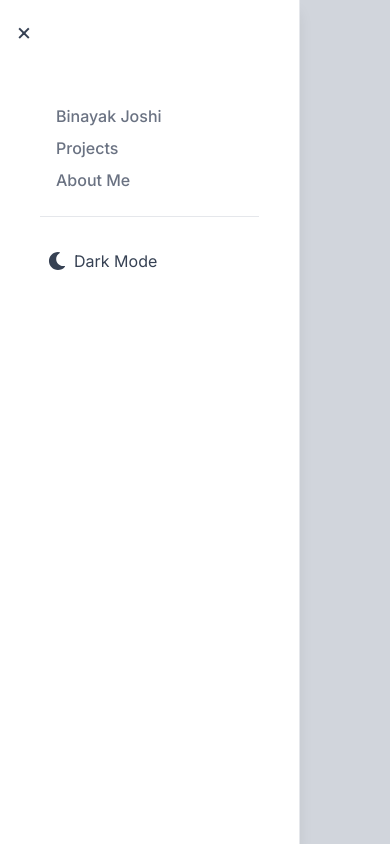
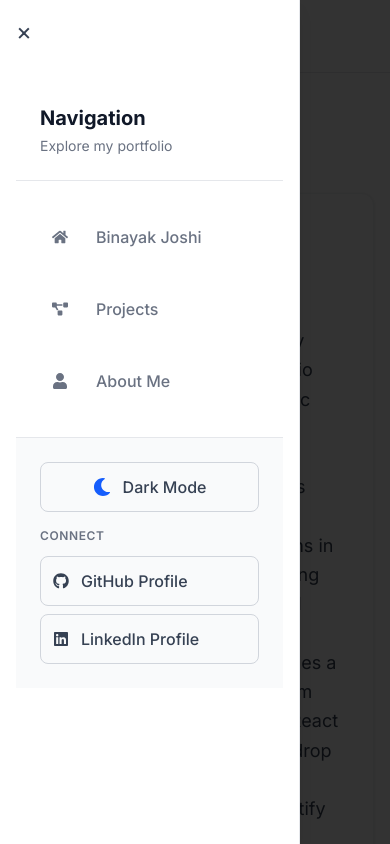
Before and after one commit to binayakjoshi/portfolio, a Next.js app: page /projects/audioatlas in a window 390 px wide. Both pictures are taken after a click on the button "Menu". Shown: the top 844 px of the page. Built offline with nearby package versions, Linux system fonts and the light colour scheme.

Commit message:
chore(sidedrawer,nav): updated dark theme and backdrop

```diff
--- a/components/navigation/nav-bar.tsx
+++ b/components/navigation/nav-bar.tsx
@@ -1,6 +1,15 @@
 "use client";
 import { useState, useEffect } from "react";
-import { FaBars, FaGithub, FaLinkedin, FaSun, FaMoon } from "react-icons/fa";
+import {
+  FaBars,
+  FaGithub,
+  FaLinkedin,
+  FaSun,
+  FaMoon,
+  FaHome,
+  FaProjectDiagram,
+  FaUser,
+} from "react-icons/fa";
 import Button from "../custom-elements/button";
 import SideDrawer from "./side-drawer";
 import NavLink from "./nav-link";
@@ -21,7 +30,7 @@ const NavigationBar = () => {
   }
 
   return (
-    <header className="w-full bg-white dark:bg-zinc-800 shadow-sm border-b border-gray-200 dark:border-gray-600 transition-colors duration-200">
+    <header className="w-full bg-white dark:bg-zinc-900 shadow-sm border-b border-gray-200 dark:border-gray-600 transition-colors duration-200">
       <Button
         className="block sm:hidden fixed top-4 left-4 z-50 inline-flex items-center justify-center p-2 bg-white dark:bg-gray-700 border border-gray-200 dark:border-gray-500 rounded-lg shadow-md cursor-pointer transition-all duration-200 hover:bg-gray-50 dark:hover:bg-gray-600 hover:scale-110 active:scale-95 focus:outline-none focus:ring-2 focus:ring-blue-500"
         onClick={toggleDrawer}
@@ -31,37 +40,79 @@ const NavigationBar = () => {
       </Button>
 
       <SideDrawer position="left" isOpen={drawerIsOpen} onClose={toggleDrawer}>
-        <nav className="p-6">
-          <ul className="list-none p-0 m-0 flex flex-col gap-2">
-            <li>
-              <NavLink href="/">Binayak Joshi</NavLink>
+        <div className="h-full flex flex-col bg-white dark:bg-zinc-800">
+          <div className="p-6 border-b border-gray-200 dark:border-gray-700">
+            <h2 className="text-xl font-bold text-gray-900 dark:text-white mb-1">
+              Navigation
+            </h2>
+            <p className="text-sm text-gray-500 dark:text-gray-400">
+              Explore my portfolio
+            </p>
+          </div>
+
+          <nav className="flex-1 p-6">
+            <ul className="list-none p-0 m-0 space-y-2">
+              <li className="flex items-center gap-3 p-3 rounded-lg transition-all duration-200 hover:bg-gray-100 dark:hover:bg-zinc-700 text-gray-700 dark:text-gray-200 hover:text-blue-600 dark:hover:text-blue-400 group">
+                <FaHome className="text-gray-500 dark:text-gray-400 group-hover:text-black dark:group-hover:text-black transition-colors duration-200" />
+                <NavLink href="/">
+                  <span className="font-medium">Binayak Joshi</span>
+                </NavLink>
               </li>
-            <li>
-              <NavLink href="/projects">Projects</NavLink>
+              <li className="flex items-center gap-3 p-3 rounded-lg transition-all duration-200 hover:bg-gray-100 dark:hover:bg-zinc-700 text-gray-700 dark:text-gray-200 hover:text-blue-600 dark:hover:text-blue-400 group">
+                <FaProjectDiagram className="text-gray-500 dark:text-gray-400 group-hover:text-black dark:group-hover:text-black transition-colors duration-200" />
+                <NavLink href="/projects">
+                  <span className="font-medium">Projects</span>
+                </NavLink>
               </li>
-            <li>
-              <NavLink href="/about">About Me</NavLink>
+              <li className="flex items-center gap-3 p-3 rounded-lg transition-all duration-200 hover:bg-gray-100 dark:hover:bg-zinc-700 text-gray-700 dark:text-gray-200 hover:text-blue-600 dark:hover:text-blue-400 group">
+                <FaUser className="text-gray-500 dark:text-gray-400 group-hover:text-black dark:group-hover:text-black-400 transition-colors duration-200" />
+                <NavLink href="/about">
+                  <span className="font-medium">About Me</span>
+                </NavLink>
               </li>
             </ul>
+          </nav>
 
-          <div className="mt-6 pt-6 border-t border-gray-200 dark:border-gray-600">
+          <div className="p-6 border-t border-gray-200 dark:border-gray-700 bg-gray-50 dark:bg-zinc-800">
+            <div className="mb-4">
               <Button
                 onClick={() =>
                   setTheme(resolvedTheme === "dark" ? "light" : "dark")
                 }
-              className="flex items-center gap-2 p-2 rounded-lg transition-all duration-200 hover:bg-gray-100 dark:hover:bg-gray-700 focus:outline-none focus:ring-2 focus:ring-blue-500 text-gray-700 dark:text-gray-200"
+                className="w-full flex items-center justify-center gap-3 p-3 rounded-lg transition-all duration-200 hover:bg-gray-200 dark:hover:bg-zinc-700 focus:outline-none focus:ring-2 focus:ring-blue-500 text-gray-700 dark:text-gray-200 border border-gray-300 dark:border-gray-600"
               >
                 {resolvedTheme === "dark" ? (
-                <FaSun size={18} />
+                  <FaSun size={18} className="text-yellow-500" />
                 ) : (
-                <FaMoon size={18} />
+                  <FaMoon size={18} className="text-blue-600" />
                 )}
-              <span>
+                <span className="font-medium">
                   {resolvedTheme === "dark" ? "Light Mode" : "Dark Mode"}
                 </span>
               </Button>
             </div>
-        </nav>
+
+            <div className="space-y-2">
+              <p className="text-xs font-semibold text-gray-500 dark:text-gray-400 uppercase tracking-wider mb-3">
+                Connect
+              </p>
+              <Button
+                href="https://github.com/binayakjoshi"
+                className="w-full flex items-center gap-3 p-3 rounded-lg transition-all duration-200 hover:bg-gray-900 hover:text-white dark:hover:bg-zinc-700 text-gray-700 dark:text-gray-200 border border-gray-300 dark:border-gray-600 group"
+              >
+                <FaGithub className="group-hover:text-white transition-colors duration-200" />
+                <span className="font-medium">GitHub Profile</span>
+              </Button>
+              <Button
+                href="https://www.linkedin.com/in/binayak-joshi-266203305"
+                className="w-full flex items-center gap-3 p-3 rounded-lg transition-all duration-200 hover:bg-gray-900 hover:text-white text-gray-700 dark:text-gray-200 border border-gray-300 dark:border-gray-600 group"
+              >
+                <FaLinkedin className="group-hover:text-white transition-colors duration-200" />
+                <span className="font-medium">LinkedIn Profile</span>
+              </Button>
+            </div>
+          </div>
+        </div>
       </SideDrawer>
 
       <nav className="px-4 sm:px-6 lg:px-8">
--- a/components/navigation/side-drawer.tsx
+++ b/components/navigation/side-drawer.tsx
@@ -18,13 +18,13 @@ const SideDrawer = ({
     <>
       {isOpen && (
         <div
-          className="fixed top-0 left-0 w-full h-full bg-gray-300 dark:bg-gray-900 bg-opacity-30 dark:bg-opacity-50 z-[999] transition-colors duration-200"
+          className="fixed top-0 left-0 w-full h-full bg-black/80 dark:bg-zinc-700/80 transition-colors duration-200"
           onClick={onClose}
         />
       )}
       <aside
         className={`
-          fixed top-0 w-[300px] h-full bg-white dark:bg-gray-800 shadow-lg transition-all duration-300 ease-out z-[1000] p-4 border-r border-gray-200 dark:border-gray-700
+          fixed top-0 w-[300px] h-full bg-white dark:bg-zinc-800 shadow-lg transition-all duration-300 ease-out z-[1000] p-4 border-r border-gray-200 dark:border-gray-700
           ${position === "left" ? "left-0" : "right-0"}
           ${
             isOpen
```
Lines whose indentation alone changed are shown as unchanged.
